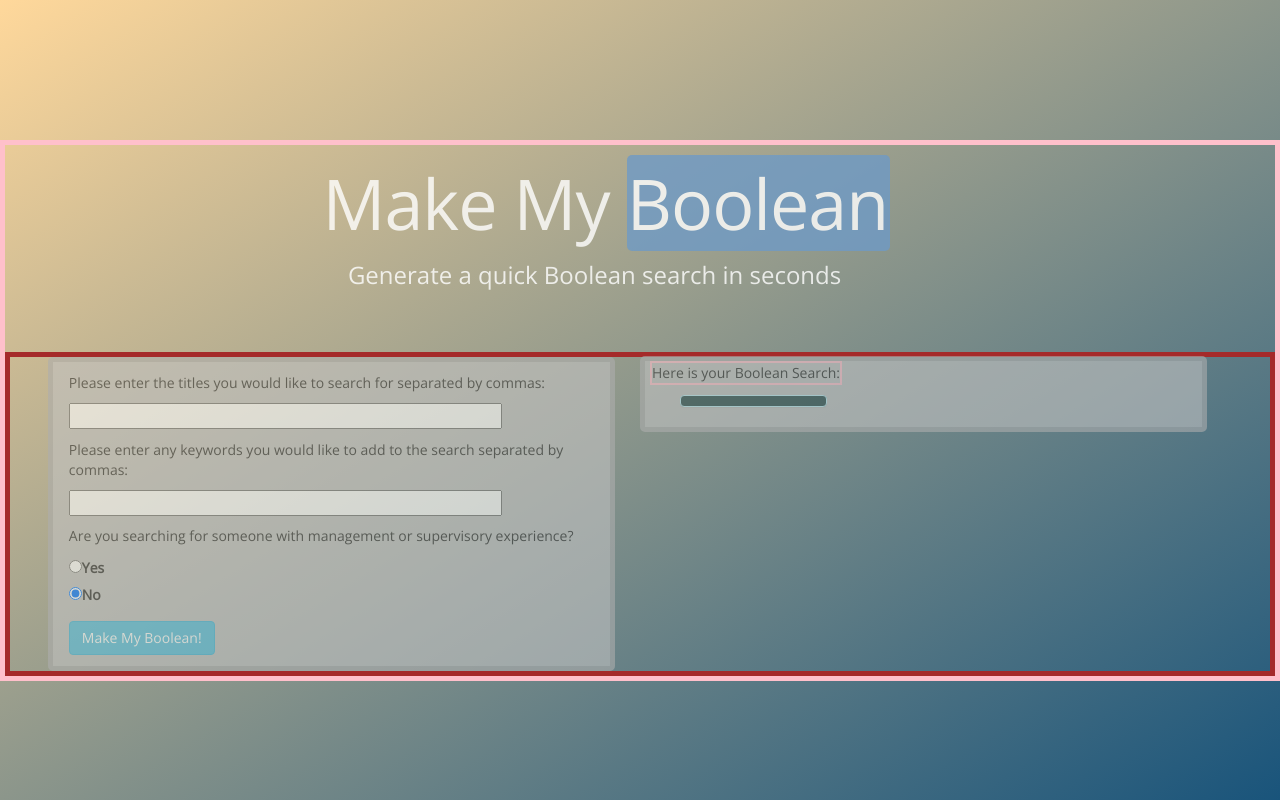
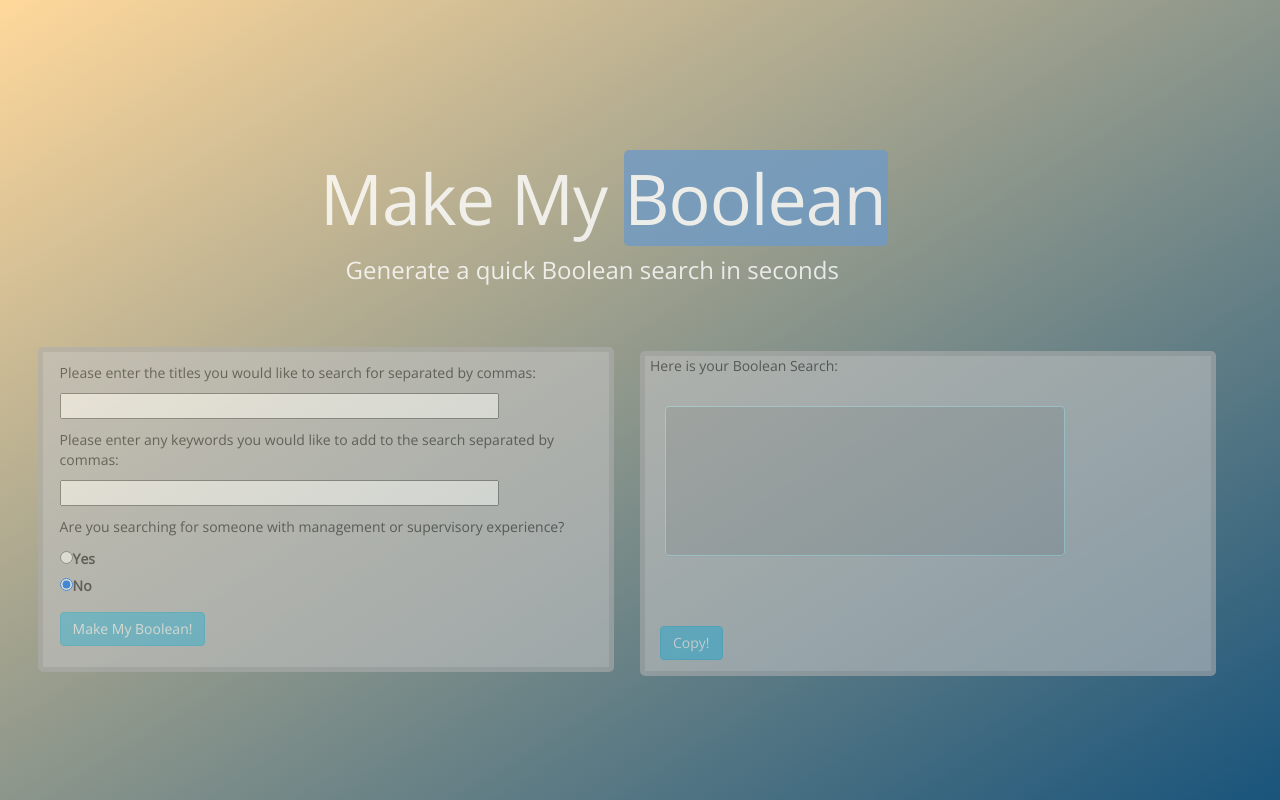
Before and after one commit to madisoncarr/make_my_boolean, a React (Create React App) app: page / in a window 1280 px wide. Built offline with nearby package versions, Linux system fonts and the light colour scheme.

Commit message:
additional css styling

```diff
--- a/package.json
+++ b/package.json
@@ -3,7 +3,8 @@
   "version": "0.1.0",
   "private": true,
   "dependencies": {
-    "react": "^16.5.2",
+    "react": "^16.6.0",
+    "react-copy-to-clipboard": "^5.0.1",
     "react-dom": "^16.5.2",
     "react-scripts": "1.1.5"
   },
--- a/src/App.css
+++ b/src/App.css
@@ -1,5 +1,4 @@
 .main-components {
-  border: solid 5px pink;
   position: relative;
   top: 10em;
 }
@@ -14,6 +13,8 @@
   display: inline-flex;
   left: 3%;
   padding-left: 5px;
+  height: 32.5rem;
+  overflow: scroll;
 }
 
 .title-info {
@@ -29,13 +30,13 @@
   position: relative;
   display: inline-flex;
   left: 5%;
-  top: -.7em;
-  height: 100%;
+  top: -.7rem;
+  height: 32.5rem;
+  align-content: space-between;
 }
 
 .grey-components {
   width: 100%;
-  border: solid 5px brown;
   /* position: relative; */
   top: 25%;
 }
--- a/src/boolean_display.js
+++ b/src/boolean_display.js
@@ -1,17 +1,32 @@
-import React from "react";
+import React, { Component } from "react";
 import "./styles/boolean_display.css";
+import { CopyToClipboard } from "react-copy-to-clipboard";
 
-let BooleanDisplay = props => {
+class BooleanDisplay extends Component {
+  state = {}
+
+  componentDidUpdate(prevProps) {
+    // Typical usage (don't forget to compare props):
+    if (this.props.passBoolean !== prevProps.passBoolean) {
+      this.setState({ copied: false });
+    }
+  }
+
+  render() {
     return (
       <div className="full-boolean-display">
         <div className="boolean-instructions">
           <p>Here is your Boolean Search:</p>
         </div>
         <div className="panel panel-info" type="panel" id="panel-info">
-        <p>{props.passBoolean}</p>
+          <p>{this.props.passBoolean}</p>
         </div>
+        <CopyToClipboard text={this.props.passBoolean} onCopy={() => this.setState({ copied: true })}>
+          <button className="btn btn-info">{!this.state.copied ? "Copy!" : "Copied!"}</button>
+        </CopyToClipboard>
       </div>
     );
-};
+  }
+}
 
 export default BooleanDisplay;
--- a/src/styles/boolean_display.css
+++ b/src/styles/boolean_display.css
@@ -1,20 +1,36 @@
-.panel-info {
-  width: 75%;
+#panel-info {
+  width: 40rem;
+  height: 15rem;
   position: relative;
   display: block;
-  height: 100%;
-  margin-left: 5px;
-  left: 15%;
+  margin-left: 2rem;
+  top: 2rem;
   align-items: center;
-  background-color: darkslategray;
+  background-color: #adadad;
   overflow: scroll;
+  text-align: center;
+  justify-content: center;
+}
+
+#panel-info p {
+  display: inline-block;
+  position: relative;
+  top: 2rem;
+  margin-left: 2rem;
+  margin-right: 2rem;
 }
 
 .boolean-instructions p {
   margin-left: 5px;
-  border: solid 2px pink;
 }
 
 .full-boolean-display {
   height: 100%;
 }
+
+.full-boolean-display button {
+  display: block;
+  position: relative;
+  margin-left: 1.5rem;
+  top: 7rem;
+}
```
Also changed, not shown: 1 other file (tests, documents, lock files or other folders). Lines whose indentation alone changed are shown as unchanged.
